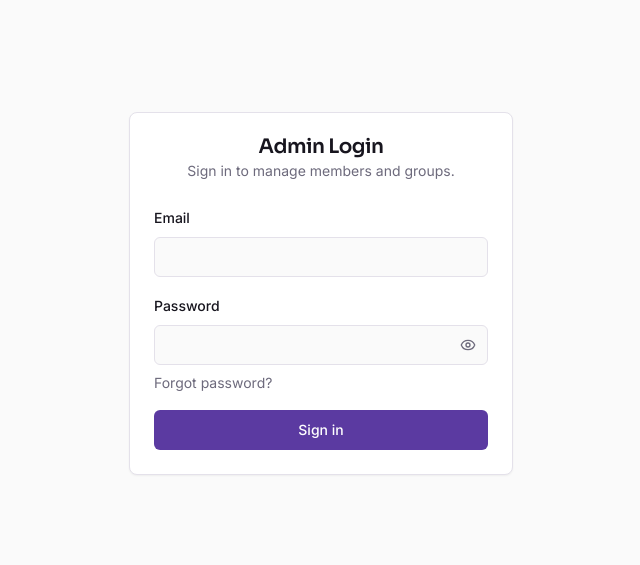
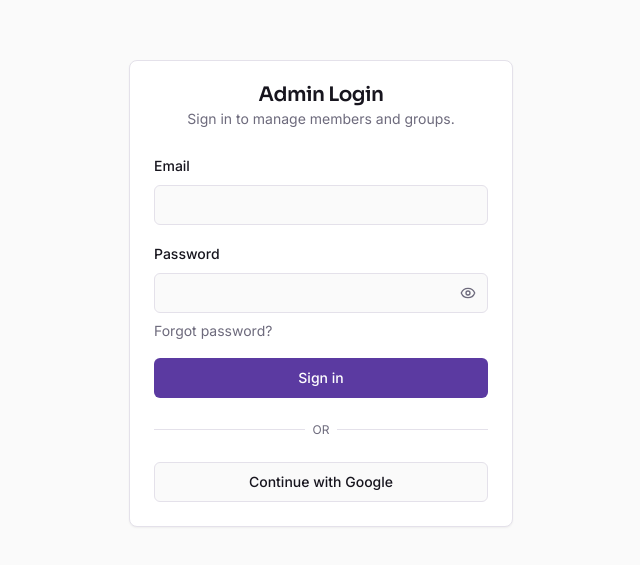
Before and after one commit to keion-cmd/TFT-Community-App, a Next.js app in the folder admin-web/: page /login in a window 1280 px wide. Shown: the part 107-672 px from the top of the page, without its empty margins (319-959 px from the left). Built offline with nearby package versions, Linux system fonts and the light colour scheme; no server answers.

Commit message:
feat(admin-web): add Google sign-in with admin-role gate

```diff
--- /dev/null
+++ b/admin-web/app/auth/callback/page.tsx
@@ -0,0 +1,61 @@
+"use client";
+
+import { useEffect, useRef } from "react";
+import { useRouter } from "next/navigation";
+import { supabase } from "@/lib/supabase";
+
+// Implicit-flow OAuth callback: the admin-web Supabase client uses the
+// default flowType ("implicit"), so tokens arrive in the URL hash fragment
+// and are parsed client-side by the singleton client's detectSessionInUrl
+// handling. A server route handler cannot read the fragment (browsers never
+// send it to the server), so this must be a client component, matching the
+// existing /reset-password callback pattern in this app.
+export default function AuthCallbackPage() {
+  const router = useRouter();
+  const handledRef = useRef(false);
+
+  useEffect(() => {
+    async function finalize(userId: string) {
+      if (handledRef.current) return;
+      handledRef.current = true;
+
+      const { data: profile, error: profileError } = await supabase
+        .from("profiles")
+        .select("role")
+        .eq("id", userId)
+        .single();
+
+      if (profileError || profile?.role !== "admin") {
+        await supabase.auth.signOut();
+        router.replace("/login?error=not_admin");
+        return;
+      }
+
+      router.replace("/dashboard");
+    }
+
+    const {
+      data: { subscription },
+    } = supabase.auth.onAuthStateChange((event, session) => {
+      if (event === "SIGNED_IN" && session?.user) {
+        finalize(session.user.id);
+      }
+    });
+
+    supabase.auth.getSession().then(({ data }) => {
+      if (data.session?.user) {
+        finalize(data.session.user.id);
+      }
+    });
+
+    return () => {
+      subscription.unsubscribe();
+    };
+  }, [router]);
+
+  return (
+    <main className="flex min-h-screen items-center justify-center px-4">
+      <p className="text-sm text-muted-foreground">Signing in…</p>
+    </main>
+  );
+}
--- a/admin-web/app/login/page.tsx
+++ b/admin-web/app/login/page.tsx
@@ -1,6 +1,6 @@
 "use client";
 
-import { FormEvent, useState } from "react";
+import { FormEvent, useEffect, useState } from "react";
 import { useRouter } from "next/navigation";
 import { Eye, EyeOff } from "lucide-react";
 import { supabase } from "@/lib/supabase";
@@ -16,12 +16,20 @@ export default function LoginPage() {
   const [error, setError] = useState<string | null>(null);
   const [submitting, setSubmitting] = useState(false);
   const [showPassword, setShowPassword] = useState(false);
+  const [googleSubmitting, setGoogleSubmitting] = useState(false);
 
   const [mode, setMode] = useState<"signin" | "reset">("signin");
   const [resetEmail, setResetEmail] = useState("");
   const [resetError, setResetError] = useState<string | null>(null);
   const [resetSuccess, setResetSuccess] = useState<string | null>(null);
   const [resetSubmitting, setResetSubmitting] = useState(false);
+
+  useEffect(() => {
+    const params = new URLSearchParams(window.location.search);
+    if (params.get("error") === "not_admin") {
+      setError("This account does not have admin access.");
+    }
+  }, []);
 
   function switchToReset() {
     setMode("reset");
@@ -88,6 +96,23 @@ export default function LoginPage() {
     }
   }
 
+  async function handleGoogleSignIn() {
+    setError(null);
+    setGoogleSubmitting(true);
+
+    const { error: oauthError } = await supabase.auth.signInWithOAuth({
+      provider: "google",
+      options: {
+        redirectTo: `${window.location.origin}/auth/callback`,
+      },
+    });
+
+    if (oauthError) {
+      setError(oauthError.message);
+      setGoogleSubmitting(false);
+    }
+  }
+
   return (
     <main className="flex min-h-screen items-center justify-center px-4">
       <Card className="w-full max-w-sm">
@@ -148,6 +173,23 @@ export default function LoginPage() {
               <Button type="submit" disabled={submitting} className="w-full">
                 {submitting ? "Signing in…" : "Sign in"}
               </Button>
+              <div className="relative py-2">
+                <div className="absolute inset-0 flex items-center">
+                  <span className="w-full border-t border-border" />
+                </div>
+                <div className="relative flex justify-center text-xs uppercase">
+                  <span className="bg-card px-2 text-muted-foreground">or</span>
+                </div>
+              </div>
+              <Button
+                type="button"
+                variant="outline"
+                className="w-full"
+                onClick={handleGoogleSignIn}
+                disabled={submitting || googleSubmitting}
+              >
+                {googleSubmitting ? "Redirecting…" : "Continue with Google"}
+              </Button>
             </form>
           ) : (
             <form onSubmit={handleResetSubmit} className="space-y-4">
```
